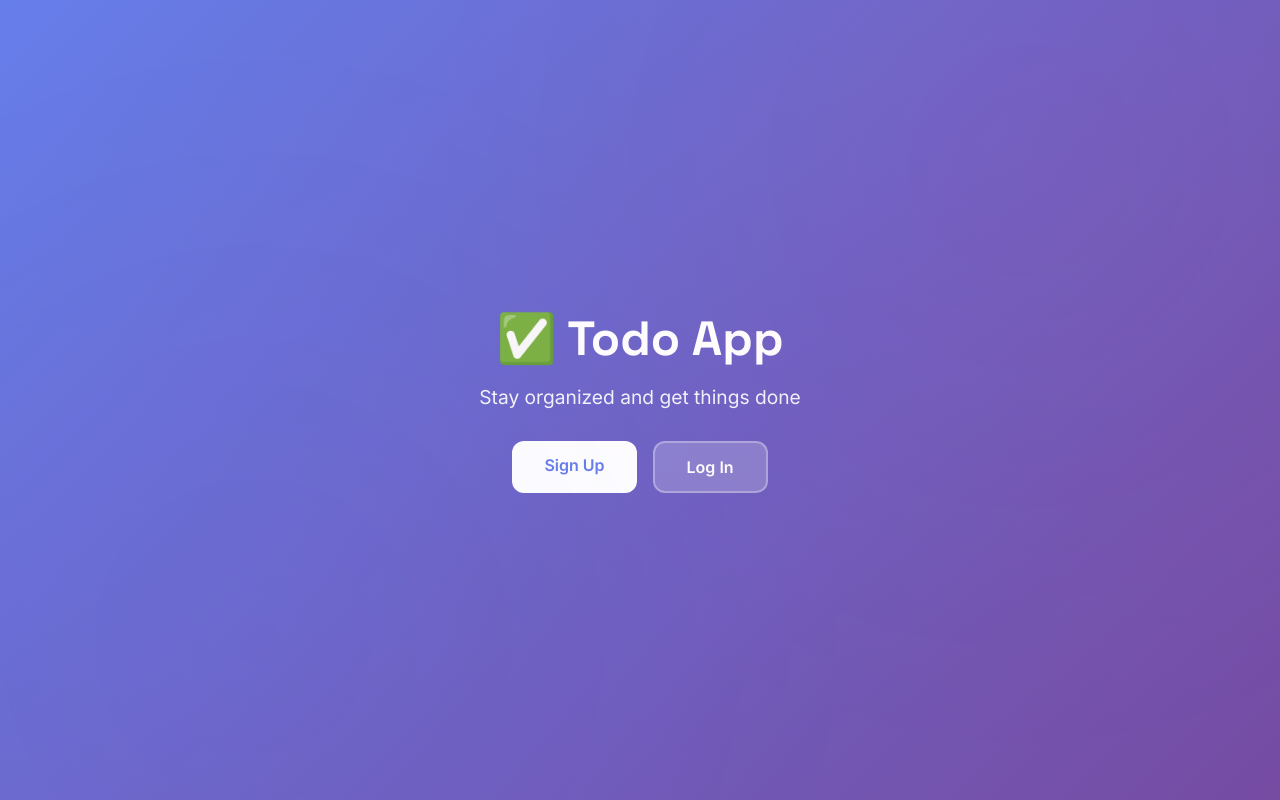
After one commit to ganesh-dc/django-todo-app, a Django app: template todos/templates/todos/home.html in a window 1280 px wide. The commit adds this page. Run offline with Django 5.2, Linux system fonts and the light colour scheme; the template is opened without the code that fills it, so the values that code supplies are empty.

Commit message:
2nd commit

```diff
--- a/todoproject/urls.py
+++ b/todoproject/urls.py
@@ -7,7 +7,7 @@ urlpatterns = [
     path("accounts/login/", auth_views.LoginView.as_view(), name="login"),
     path(
         "accounts/logout/",
-        auth_views.LogoutView.as_view(next_page="login"),
+        auth_views.LogoutView.as_view(next_page="todo_list"),
         name="logout",
     ),
     path("", include("todos.urls")),
--- a/todos/static/todos/css/style.css
+++ b/todos/static/todos/css/style.css
@@ -320,6 +320,89 @@ body::before {
 
 .btn-add:active {
   transform: translateY(0px);
+}
+
+/* ---------- Home page ---------- */
+.home-page {
+  min-height: 100vh;
+  display: flex;
+  align-items: center;
+  justify-content: center;
+  padding: 24px;
+}
+
+.home-hero {
+  width: min(100%, 860px);
+  background: rgba(255, 255, 255, 0.8);
+  border: 1px solid rgba(237, 233, 254, 0.7);
+  box-shadow: var(--shadow-hover);
+  border-radius: 28px;
+  padding: 48px;
+  backdrop-filter: blur(12px);
+}
+
+.home-content {
+  max-width: 560px;
+}
+
+.eyebrow {
+  display: inline-block;
+  margin-bottom: 12px;
+  padding: 6px 12px;
+  border-radius: 999px;
+  background: rgba(99, 102, 241, 0.1);
+  color: var(--indigo);
+  font-size: 0.8rem;
+  font-weight: 700;
+  letter-spacing: 0.12em;
+  text-transform: uppercase;
+}
+
+.home-content h1 {
+  font-family: 'Space Grotesk', sans-serif;
+  font-size: clamp(2rem, 4vw, 3rem);
+  line-height: 1.08;
+  margin-bottom: 16px;
+  letter-spacing: -0.03em;
+}
+
+.home-description {
+  font-size: 1.05rem;
+  line-height: 1.7;
+  color: var(--text-soft);
+  margin-bottom: 24px;
+}
+
+.home-actions {
+  display: flex;
+  flex-wrap: wrap;
+  gap: 12px;
+}
+
+.btn {
+  display: inline-flex;
+  align-items: center;
+  justify-content: center;
+  padding: 12px 20px;
+  border-radius: 999px;
+  text-decoration: none;
+  font-weight: 700;
+  transition: all 0.2s ease;
+}
+
+.btn:hover {
+  transform: translateY(-1px);
+}
+
+.btn-primary {
+  background: var(--gradient);
+  color: white;
+}
+
+.btn-secondary {
+  background: white;
+  color: var(--indigo);
+  border: 1px solid var(--border);
 }
 
 /* ---------- Toolbar ---------- */
@@ -993,3 +1076,70 @@ body.auth-page::after {
 .todo-item:nth-child(8) { animation-delay: 0.4s; }
 .todo-item:nth-child(9) { animation-delay: 0.45s; }
 .todo-item:nth-child(10) { animation-delay: 0.5s; }
+
+
+
+/* Home Page */
+body.home-page {
+  display: flex;
+  align-items: center;
+  justify-content: center;
+  min-height: 100vh;
+  background: linear-gradient(135deg, #667eea 0%, #764ba2 100%);
+  margin: 0;
+  padding: 24px;
+}
+
+.home-container {
+  text-align: center;
+  color: white;
+}
+
+.home-container h1 {
+  font-family: 'Space Grotesk', sans-serif;
+  font-size: 3rem;
+  margin: 0 0 16px;
+}
+
+.home-container p {
+  font-size: 1.2rem;
+  margin: 0 0 32px;
+  opacity: 0.9;
+}
+
+.home-buttons {
+  display: flex;
+  gap: 16px;
+  justify-content: center;
+}
+
+.btn-signup {
+  background: white;
+  color: #667eea;
+  padding: 14px 32px;
+  border-radius: 12px;
+  text-decoration: none;
+  font-weight: 600;
+  font-size: 1rem;
+  transition: transform 0.2s;
+}
+
+.btn-signup:hover {
+  transform: translateY(-2px);
+}
+
+.btn-login {
+  background: rgba(255, 255, 255, 0.2);
+  color: white;
+  padding: 14px 32px;
+  border-radius: 12px;
+  text-decoration: none;
+  font-weight: 600;
+  font-size: 1rem;
+  border: 2px solid rgba(255, 255, 255, 0.3);
+  transition: transform 0.2s;
+}
+
+.btn-login:hover {
+  transform: translateY(-2px);
+}
--- a/todos/templates/registration/login.html
+++ b/todos/templates/registration/login.html
@@ -15,6 +15,12 @@
 
         {% if form.non_field_errors %}
             <div class="errorlist">{{ form.non_field_errors }}</div>
+        {% endif %}
+
+        {% if messages %}
+            {% for message in messages %}
+                <div class="errorlist">{{ message }}</div>
+            {% endfor %}
         {% endif %}
 
         <form method="post" autocomplete="off">
--- /dev/null
+++ b/todos/templates/todos/home.html
@@ -0,0 +1,21 @@
+{% load static %}
+<!DOCTYPE html>
+<html lang="en">
+<head>
+    <meta charset="UTF-8">
+    <meta name="viewport" content="width=device-width, initial-scale=1.0">
+    <title>Todo App</title>
+    <link href="https://fonts.googleapis.com/css2?family=Space+Grotesk:wght@500;600;700&family=Inter:wght@400;500;600&display=swap" rel="stylesheet">
+    <link rel="stylesheet" href="{% static 'todos/css/style.css' %}">
+</head>
+<body class="home-page">
+    <div class="home-container">
+        <h1>✅ Todo App</h1>
+        <p>Stay organized and get things done</p>
+        <div class="home-buttons">
+            <a href="{% url 'signup' %}" class="btn-signup">Sign Up</a>
+            <a href="{% url 'login' %}" class="btn-login">Log In</a>
+        </div>
+    </div>
+</body>
+</html>
--- a/todos/urls.py
+++ b/todos/urls.py
@@ -2,8 +2,8 @@ from django.urls import path
 from . import views
 
 urlpatterns = [
+    path("", views.todo_list, name="todo_list"),
     path("signup/", views.signup, name="signup"),
-    path("", views.todo_list, name="todo_list"),
     path("toggle/<int:pk>/", views.toggle_todo, name="toggle_todo"),
     path("delete/<int:pk>/", views.delete_todo, name="delete_todo"),
 ]
```
Also changed, not shown: todos/templates/todos/todo_list.html (+12 -5 lines), todos/tests.py (+11 -3 lines), todos/views.py (+33 -17 lines), db.sqlite3, todos/migrations/0004_alter_category_id_alter_todo_id.py (added).
